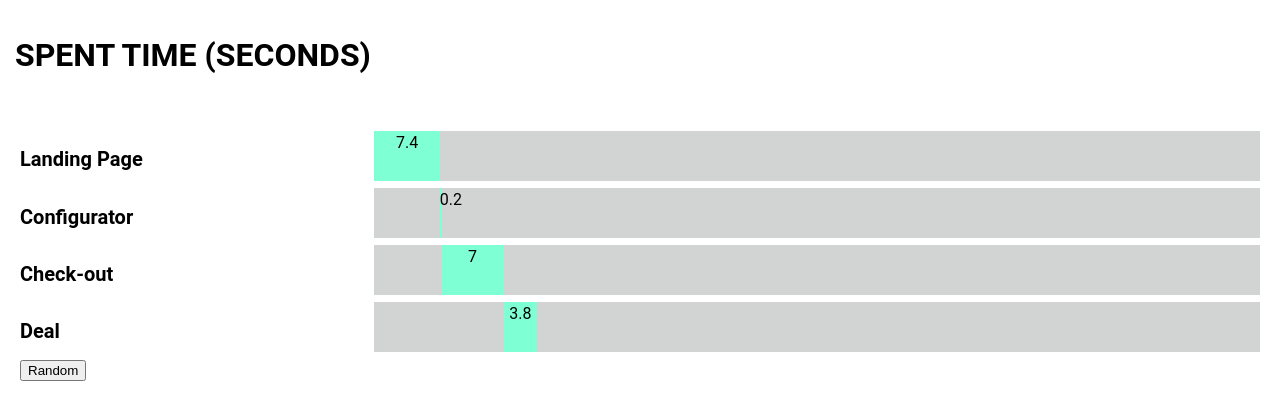
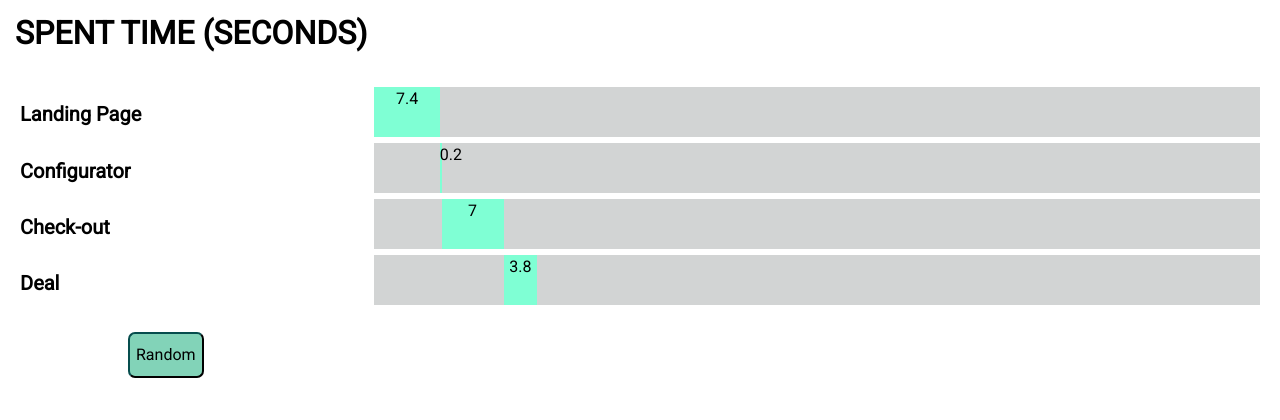
Before and after one commit to OlgaStakhova/stakhova230922, a React (Create React App) app: page / in a window 1280 px wide. Shown: the top 420 px of the page. Built offline with nearby package versions, Linux system fonts and the light colour scheme.

Commit message:
refactoring

```diff
--- a/public/index.html
+++ b/public/index.html
@@ -15,6 +15,9 @@
       user's mobile device or desktop. See https://developers.google.com/web/fundamentals/web-app-manifest/
     -->
     <link rel="manifest" href="%PUBLIC_URL%/manifest.json" />
+    <link rel="preconnect" href="https://fonts.googleapis.com">
+<link rel="preconnect" href="https://fonts.gstatic.com" crossorigin>
+<link href="https://fonts.googleapis.com/css2?family=Roboto&display=swap" rel="stylesheet">
     <!--
       Notice the use of %PUBLIC_URL% in the tags above.
       It will be replaced with the URL of the `public` folder during the build.
--- a/src/App.css
+++ b/src/App.css
@@ -1,12 +1,13 @@
 .App {
   max-width: 1440px;
-  font-family: Roboto;
+  font-family: 'Roboto', sans-serif;
   font-size: 16px;
+  margin: 0 auto;
 }
 
 .App-title {
+  margin: 0;
   padding: 15px;
-
 }
 
 .diagramma {
@@ -14,39 +15,26 @@
   padding: 20px;
 }
 
-.fiel-title {
-  flex-basis: 40%;
-  font-size: 20px;
+.button-reset {
+  margin-left: 10%;
+  font-family: Roboto, sans-serif;
+  font-size: 16px;
+  line-height: 2.5;
+  border-radius: 7px;
+  border-color: rgb(6, 77, 77);
+  background-color:rgb(130, 211, 184);
+  cursor: pointer;
 }
-
-.diagrammas-field {
-  display: flex;
+.button-reset:hover {
+  border-color: rgb(9, 108, 108);
+  background-color:aquamarine;
 }
-
-.field-wrapper {
-  position: relative;
-  width: 100%;
-  height: 50px;
-  background-color: #d2d4d4;
-}
-
-.value-position {
-  position: absolute;
-  top: 0;
-  bottom: 0;
-  height: 100%;
-  background-color: aquamarine;
-  text-align: center;
-  line-height: 1.5
-}
-
 
 @media all and (max-width: 720px) {
   .App {
-    font-size: 10px;
+    font-size: 12px;
   }
-  .fiel-title {
-    flex-basis: 40%;
+  .button-reset {
     font-size: 12px;
   }
 }
--- a/src/App.tsx
+++ b/src/App.tsx
@@ -1,68 +1,66 @@
 import { useState } from 'react';
 import './App.css';
+import { Field } from './components/Field/Field';
+import { Value } from './types/Value';
+import { createRandom } from './helper/creatorRandom';
 
-interface Value {
-  name: string,
-  time: number,
-  padd: number,
-}
+export let controlSum: () => number;
 
-function App() {
+export const App: React.FC = () => {
+
   const [landingTime, setLandingTime] = useState(7.4);
-  const [configurator, setConfigurator] = useState(0.2);
-  const [check, setCheck] = useState(7.0);
-  const [deal, setDeal] = useState(3.8);
+  const [configuratorTime, setConfiguratorTime] = useState(0.2);
+  const [checkTime, setCheckTime] = useState(7.0);
+  const [dealTime, setDealTime] = useState(3.8);
 
 
-  const [paddLanding] = useState(0);
-  const [paddConfigurator, setPaddConfigurator] = useState(landingTime);
-  const [paddCheck, setPaddCheck] = useState<number>(7.6);
-  const [paddDeal, setPaddDeal] = useState<number>(14.6);
+  const [indentValueLanding] = useState(0);
+  const [indentConfigurator, setIndentConfigurator] = useState(landingTime);
+  const [indentCheck, setIndentCheck] = useState<number>(7.6);
+  const [indentDeal, setIndentDeal] = useState<number>(14.6);
 
-  const defaultValue: Value[] = [{ name: "Landing Page", time: landingTime, padd: paddLanding },
-  { name: "Configurator", time: configurator, padd: paddConfigurator },
-  { name: "Check-out", time: check, padd: paddCheck },
-  { name: "Deal", time: deal, padd: paddDeal }];
+  const valueField: Value[] = [
+    { name: "Landing Page", time: landingTime, indent: indentValueLanding },
+    { name: "Configurator", time: configuratorTime, indent: indentConfigurator },
+    { name: "Check-out", time: checkTime, indent: indentCheck },
+    { name: "Deal", time: dealTime, indent: indentDeal }
+  ];
 
-  setTimeout(() => handelRandom(), 31800)
+  controlSum = () => valueField.reduce((acc: number, item: Value) => acc + item.time, 0);
+
+  setTimeout(() => handelRandom(), 318000)
 
   const handelRandom = () => {
-    const landingNumber = Number(((Math.random() * 1000) / 10).toFixed(1));
+    const landingNumber = createRandom(0, 100);
     setLandingTime(landingNumber);
-    setPaddConfigurator(landingNumber);
+    setIndentConfigurator(landingNumber);
 
-    const configuratorNumber = Number(((Math.random() * 1000) / 10).toFixed(1));
-    setConfigurator(configuratorNumber);
-    const a = landingNumber + configuratorNumber
-    setPaddCheck(a);
+    const configuratorNumber = createRandom(0, (100 -landingNumber));
+    const newIndentCheck = landingNumber + configuratorNumber;
+    setConfiguratorTime(configuratorNumber);
+    setIndentCheck(newIndentCheck);
 
-    const checkNumber = Number(((Math.random() * 1000) / 10).toFixed(1));
-    setCheck(checkNumber);
-    const c = a + checkNumber;
-    setPaddDeal(c)
+    const checkNumber = createRandom(0, (100 -newIndentCheck));
+    const newIndentDeal = newIndentCheck + checkNumber;
+    setCheckTime(checkNumber);
+    setIndentDeal(newIndentDeal);
 
-    const dealNumber = Number(((Math.random() * 1000) / 10).toFixed(1));
-    setDeal(dealNumber);
+    const dealNumber = createRandom(0, (100 - newIndentDeal));
+    setDealTime(dealNumber);
   }
 
   return (
     <div className="App">
-      <h1 className='App-title'>SPENT TIME (SECONDS)</h1>
+      <h1 className='App-title' data-testid='titleApp'>SPENT TIME (SECONDS)</h1>
       <div className='diagramma'>
-        {defaultValue.map(item => (<div className="diagrammas-field" key={item.name}>
-          <h2 className="fiel-title">{item.name}</h2>
-          <div className="field-wrapper">
-            <div
-              className="value-position"
-              style={{ width: `${(item.time + item.padd > 100) ? 100 - item.padd : item.time}%`, left: `${item.padd}%` }}>{item.time}</div>
-          </div>
-
-        </div>))}
-
-        <button onClick={handelRandom}> Random </button>
+        {valueField.map(item => <Field item={item} key={item.name}/> )}
       </div>
+        <button
+          className="button-reset"
+          onClick={handelRandom}
+        >
+          Random
+        </button>
     </div>
   );
-}
-
-export default App;
+};
--- /dev/null
+++ b/src/components/Field/Field.tsx
@@ -0,0 +1,25 @@
+import { Value } from '../../types/Value';
+
+interface Props {
+    item: Value,
+}
+
+export const Field: React.FC<Props> = (props) => {
+  const {item} = props;
+  return (
+   <div className="diagrammas-field">
+     <h2 className="field-title">{item.name}</h2>
+     <div className="field-wrapper">
+       <div
+         className="value-position"
+         style={{
+              width:`${item.time}%`,
+              left: `${item.indent}%`
+            }}
+        >
+          {item.time}
+        </div>
+      </div>
+    </div>
+  )
+}
--- /dev/null
+++ b/src/components/Field/FieldStyle.css
@@ -0,0 +1,32 @@
+.field-title {
+    flex-basis: 40%;
+    font-size: 20px;
+  }
+
+  .diagrammas-field {
+    display: flex;
+  }
+
+  .field-wrapper {
+    position: relative;
+    width: 100%;
+    height: 50px;
+    background-color: #d2d4d4;
+  }
+
+  .value-position {
+    position: absolute;
+    top: 0;
+    bottom: 0;
+    height: 100%;
+    background-color: aquamarine;
+    text-align: center;
+    line-height: 1.5
+  }
+
+  @media all and (max-width: 720px) {
+    .field-title {
+      flex-basis: 40%;
+      font-size: 12px;
+    }
+  }
--- /dev/null
+++ b/src/helper/creatorRandom.ts
@@ -0,0 +1,3 @@
+export const createRandom = (min: number, max: number) => {
+    return Number((Math.random() * (max - 1 - min + 1) + min).toFixed(1));
+}
--- a/src/index.css
+++ b/src/index.css
@@ -1,13 +1,4 @@
-body {
-  margin: 0;
-  font-family: -apple-system, BlinkMacSystemFont, 'Segoe UI', 'Roboto', 'Oxygen',
-    'Ubuntu', 'Cantarell', 'Fira Sans', 'Droid Sans', 'Helvetica Neue',
-    sans-serif;
-  -webkit-font-smoothing: antialiased;
-  -moz-osx-font-smoothing: grayscale;
-}
-
-code {
-  font-family: source-code-pro, Menlo, Monaco, Consolas, 'Courier New',
-    monospace;
-}
+@import './styles/normalize.css';
+@import './styles/base.css';
+@import './App.css';
+@import './components/Field/FieldStyle.css';
--- a/src/index.tsx
+++ b/src/index.tsx
@@ -1,7 +1,7 @@
 import React from 'react';
 import ReactDOM from 'react-dom/client';
 import './index.css';
-import App from './App';
+import { App } from './App';
 import reportWebVitals from './reportWebVitals';
 
 const root = ReactDOM.createRoot(
@@ -13,7 +13,4 @@ root.render(
   </React.StrictMode>
 );
 
-// If you want to start measuring performance in your app, pass a function
-// to log results (for example: reportWebVitals(console.log))
-// or send to an analytics endpoint. Learn more: https://bit.ly/CRA-vitals
 reportWebVitals();
--- /dev/null
+++ b/src/styles/base.css
@@ -0,0 +1,12 @@
+body {
+    font-family: -apple-system, BlinkMacSystemFont, 'Segoe UI', 'Roboto', 'Oxygen',
+      'Ubuntu', 'Cantarell', 'Fira Sans', 'Droid Sans', 'Helvetica Neue',
+      sans-serif;
+    -webkit-font-smoothing: antialiased;
+    -moz-osx-font-smoothing: grayscale;
+  }
+
+  code {
+    font-family: source-code-pro, Menlo, Monaco, Consolas, 'Courier New',
+      monospace;
+  }
--- /dev/null
+++ b/src/types/Value.ts
@@ -0,0 +1,5 @@
+export interface Value {
+    name: string,
+    time: number,
+    indent: number,
+  }
```
Also changed, not shown: src/styles/normalize.css (added), 1 other file (tests, documents, lock files or other folders).
